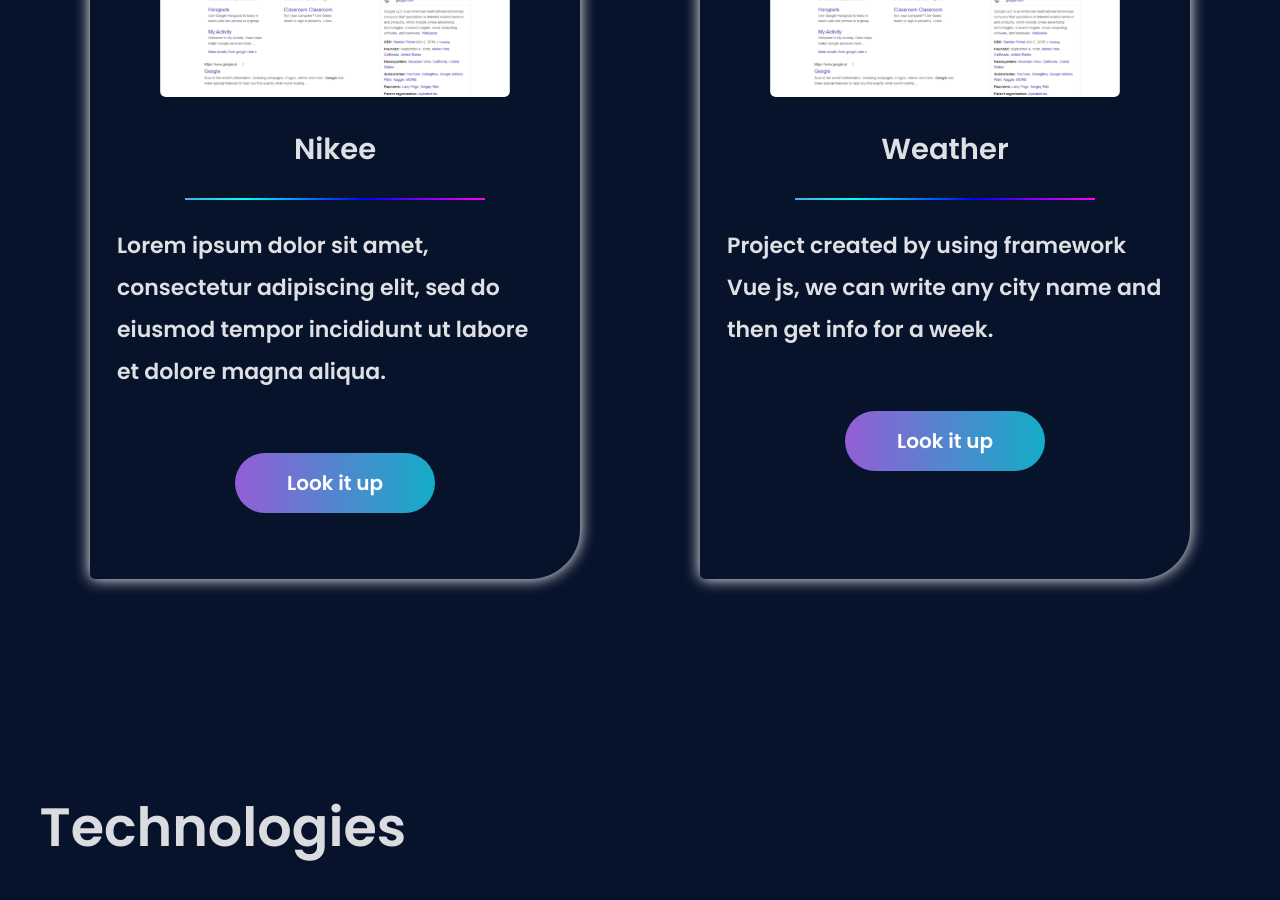
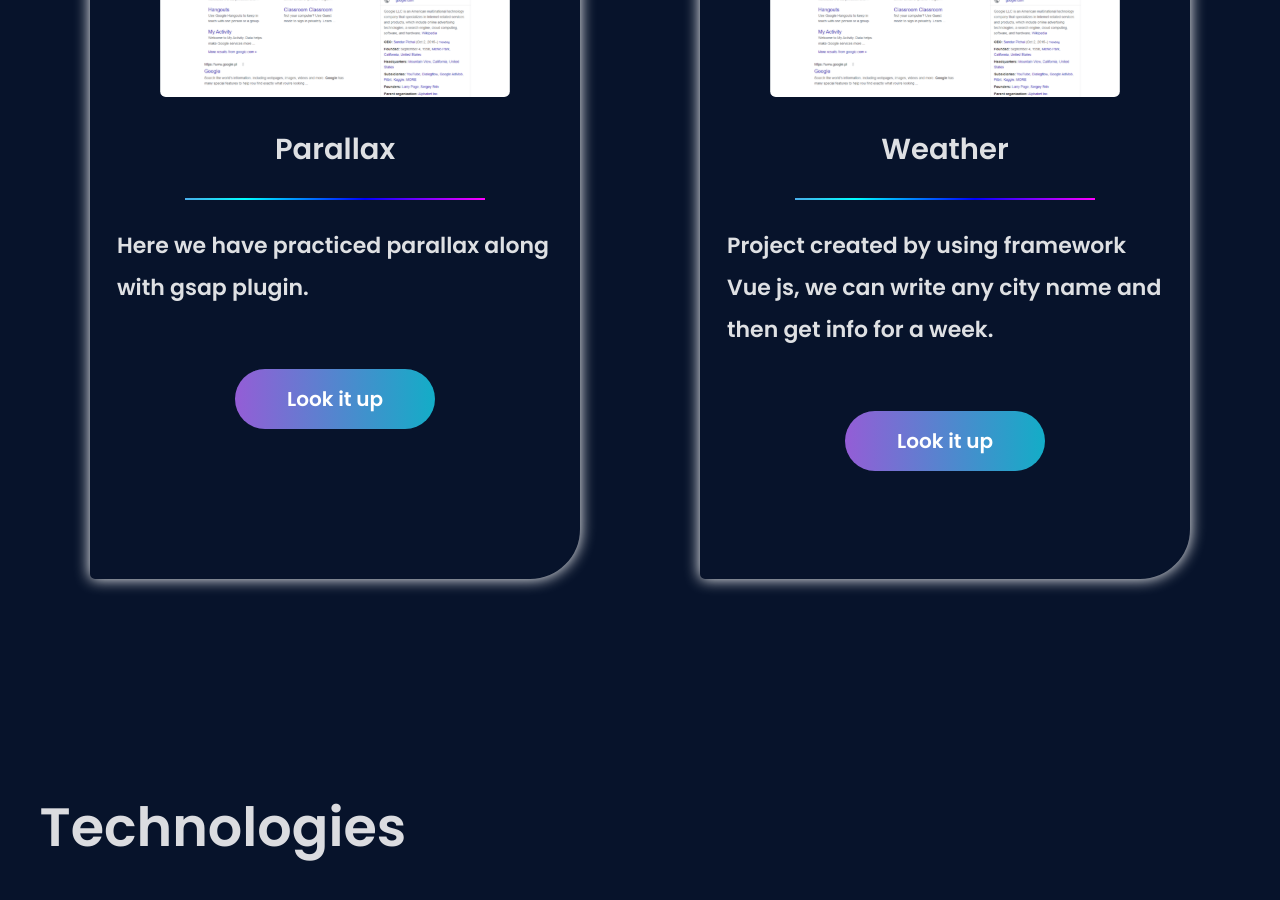
Before and after one commit to Yorvoration7/portfolio, a Vue app: page /projects in a window 1280 px wide. Shown: the part 1900-2800 px from the top of the page. Built offline with nearby package versions, Linux system fonts and the light colour scheme.

Commit message:
Update ProjectItemSecond.vue

```diff
--- a/src/components/Projects/ProjectItemSecond.vue
+++ b/src/components/Projects/ProjectItemSecond.vue
@@ -6,15 +6,15 @@
 </a>
 
 <h1 class="project__title">
-    Nikee
+    Parallax
 </h1>
 <div class="line"></div>
 <p class="project__text">
-    Lorem ipsum dolor sit amet, consectetur adipiscing elit, sed do eiusmod tempor incididunt ut labore et dolore magna aliqua.
+    Here we have practiced parallax along with gsap plugin.
 </p>
 
 <a href="https://github.com/Yorvoration7/grayson">
-    <button onclick="window.location.href='https://yorvoration7.github.io/nikee/'" class="get__project">Look it up</button>
+    <button onclick="window.location.href='https://yorvoration7.github.io/parallax0/'" class="get__project">Look it up</button>
 </a>
 </div>
 
```
